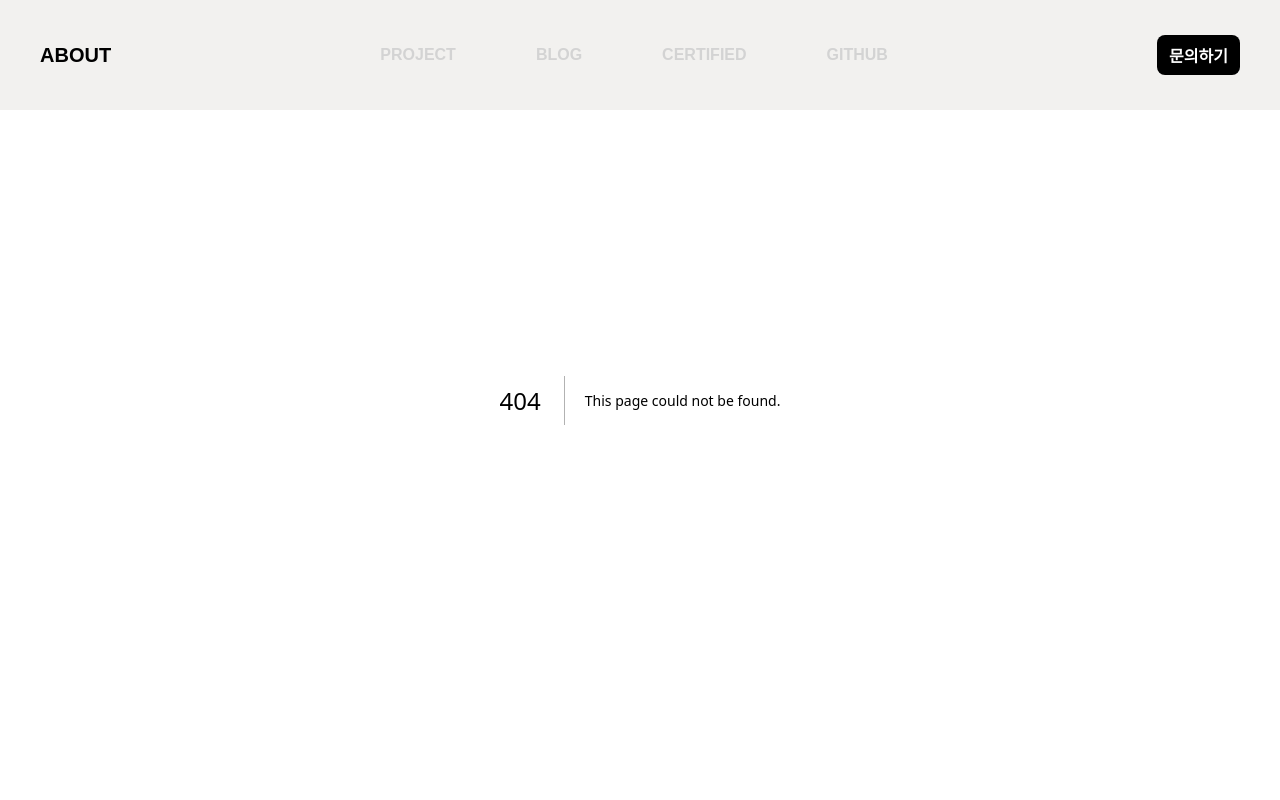
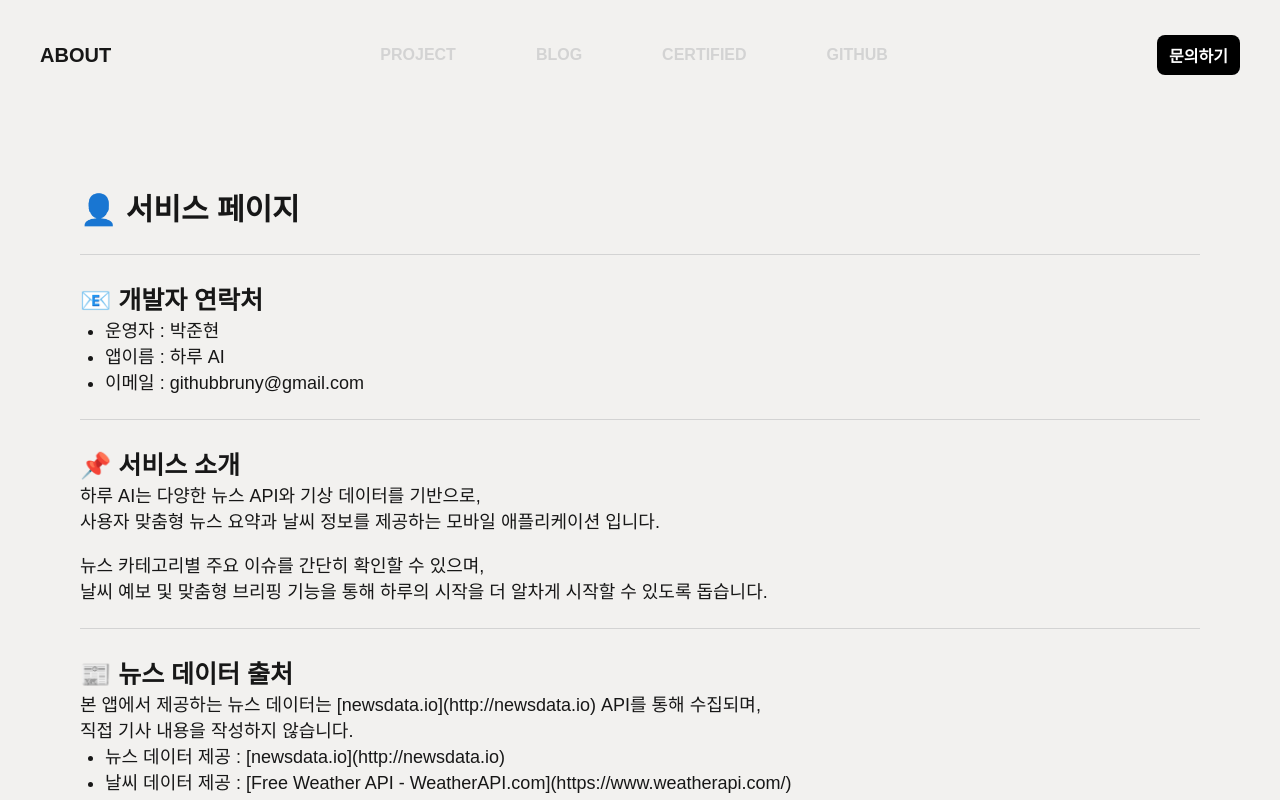
Before and after one commit to Juyear009/about-me, a Next.js app in the folder about-me/: page /project/haru_ai in a window 1280 px wide. Before the commit this address had no page. Built offline with nearby package versions, Linux system fonts and the light colour scheme.

Commit message:
feat: add service information page and app-ads.txt for haru_ai

```diff
--- /dev/null
+++ b/about-me/src/app/project/haru_ai/page.module.css
@@ -0,0 +1,27 @@
+.page {
+  padding: 160px 80px;
+}
+
+.mainTitle {
+  font-size: 30px !important;
+  font-weight: bold;
+}
+
+.section {
+  padding: 25px 0px;
+  border-bottom: 1px solid lightgray;
+}
+
+.sectionTitle {
+  font-size: 25px !important;
+  font-weight: bold;
+}
+
+.section ul {
+  padding-left: 25px;
+  font-size: 18px;
+}
+
+.section p {
+  font-size: 18px;
+}
--- /dev/null
+++ b/about-me/src/app/project/haru_ai/page.tsx
@@ -0,0 +1,63 @@
+import styles from "./page.module.css";
+
+export default function Page() {
+  return (
+    <div className={styles.page}>
+      <div className={styles.section}>
+        <p className={styles.mainTitle}>👤 서비스 페이지</p>
+      </div>
+      <div className={styles.section}>
+        <p className={styles.sectionTitle}>📧 개발자 연락처</p>
+        <ul>
+          <li>운영자 : 박준현</li>
+          <li>앱이름 : 하루 AI</li>
+          <li>이메일 : githubbruny@gmail.com</li>
+        </ul>
+      </div>
+      <div className={styles.section}>
+        <p className={styles.sectionTitle}>📌 서비스 소개</p>
+        <p>
+          하루 AI는 다양한 뉴스 API와 기상 데이터를 기반으로,
+          <br />
+          사용자 맞춤형 뉴스 요약과 날씨 정보를 제공하는 모바일 애플리케이션
+          입니다.
+        </p>
+        <br />
+        <p>
+          뉴스 카테고리별 주요 이슈를 간단히 확인할 수 있으며,
+          <br />
+          날씨 예보 및 맞춤형 브리핑 기능을 통해 하루의 시작을 더 알차게 시작할
+          수 있도록 돕습니다.
+        </p>
+      </div>
+      <div className={styles.section}>
+        <p className={styles.sectionTitle}>📰 뉴스 데이터 출처</p>
+        <p>
+          본 앱에서 제공하는 뉴스 데이터는 [newsdata.io](http://newsdata.io)
+          API를 통해 수집되며, <br />
+          직접 기사 내용을 작성하지 않습니다.
+        </p>
+        <ul>
+          <li>뉴스 데이터 제공 : [newsdata.io](http://newsdata.io) </li>
+          <li>
+            날씨 데이터 제공 : [Free Weather API -
+            WeatherAPI.com](https://www.weatherapi.com/)
+          </li>
+        </ul>
+      </div>
+      <div className={styles.section}>
+        <p className={styles.sectionTitle}>⚖️ 저작권 및 책임 고지</p>
+        <ul>
+          <li>
+            본 앱은 뉴스 데이터 제공사의 API를 활용하며, 기사 내용의 저작권은
+            해당 언론사 또는 작성자에게 있습니다.
+          </li>
+          <li>
+            본 앱은 제공된 데이터의 정확성, 시의성, 완전성에 대해 책임지지
+            않습니다.
+          </li>
+        </ul>
+      </div>
+    </div>
+  );
+}
```
Also changed, not shown: about-me/public/app-ads.txt (added).
